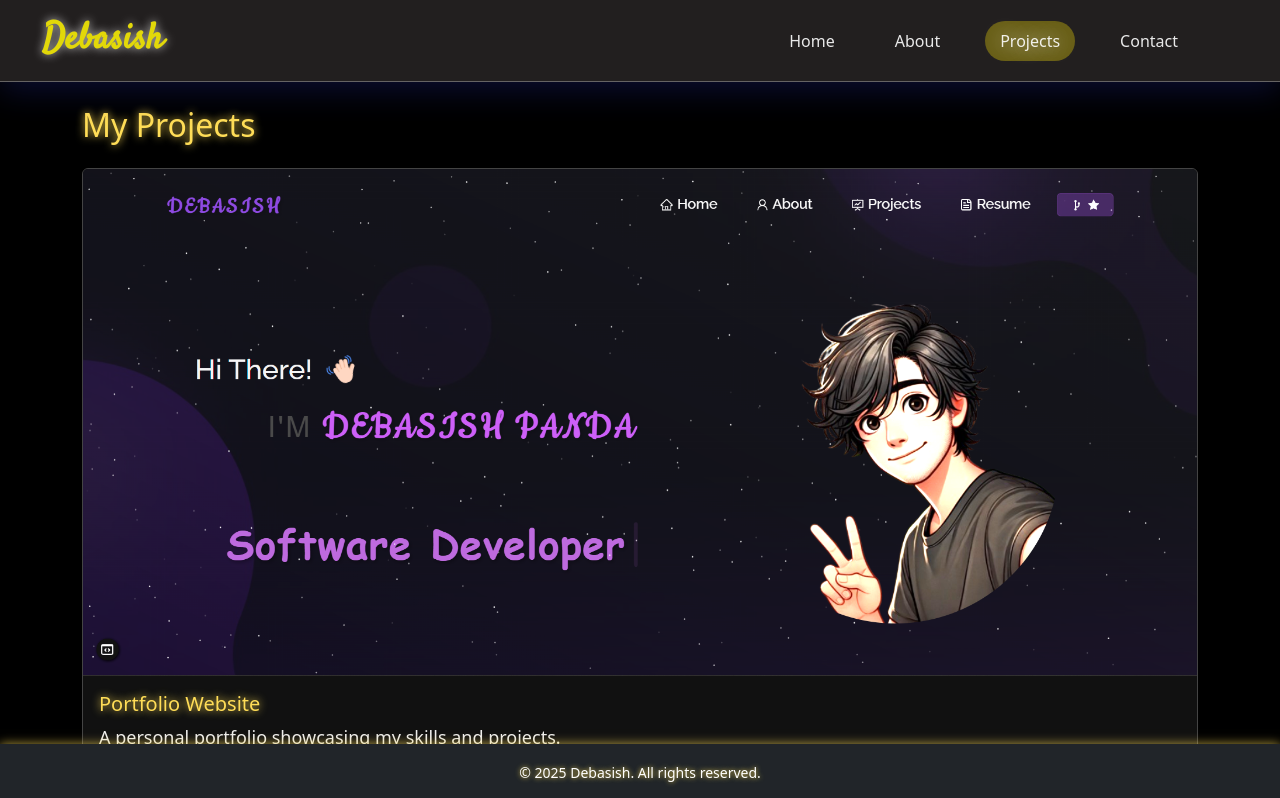
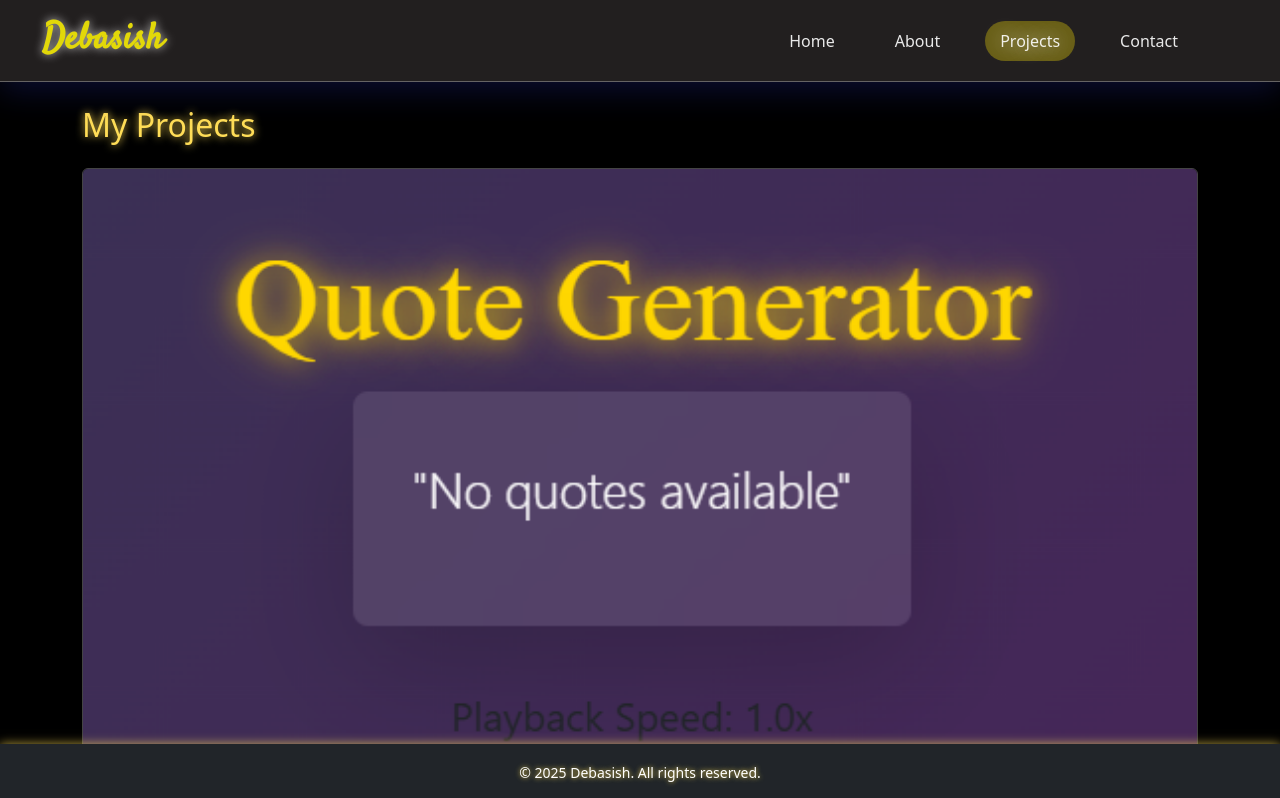
Before and after one commit to debasish39/portfolio9, a React (Vite) app: page /projects in a window 1280 px wide. Shown: the top 798 px of the page. Built offline with nearby package versions, Linux system fonts and the light colour scheme; a web font is replaced by a local one.

Commit message:
Update Projects.jsx

```diff
--- a/src/bootstrapport/pages/Projects.jsx
+++ b/src/bootstrapport/pages/Projects.jsx
@@ -16,12 +16,7 @@ import joke from './joke.png';
 // import SplashCursor from '../SplashCursor.jsx';
 
 const projectData = [
-  {
-    title: 'Portfolio Website',
-    description: 'A personal portfolio showcasing my skills and projects.',
-    imageUrl: port,
-    projectUrl: 'https://deba-port.netlify.app/'
-  },
+
   {
     title: 'Quote Generator',
     description: 'An app that generates random quotes to inspire you.',
```
